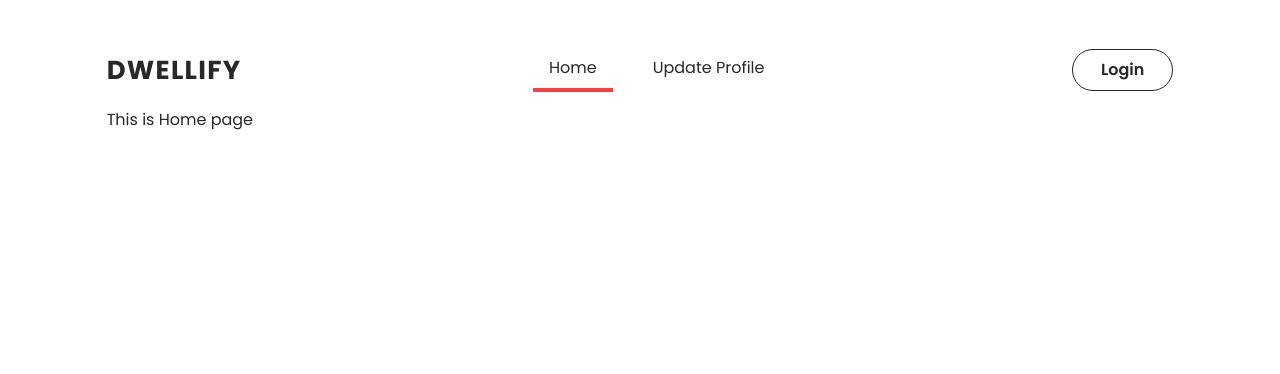
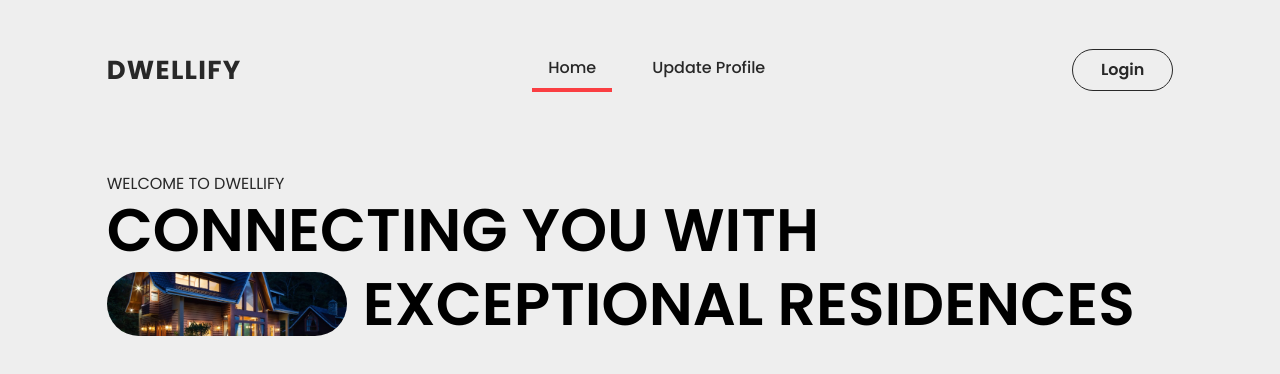
Before and after one commit to Yamin39/dwellify, a React (Vite) app: page / in a window 1280 px wide. Shown: the top 374 px of the page. Built offline with nearby package versions, Linux system fonts and the light colour scheme.

Commit message:
updated error page and added banner title

```diff
--- /dev/null
+++ b/src/components/Banner/Banner.jsx
@@ -0,0 +1,24 @@
+import bannerTextImg from "../../assets/images/banner-text.jpg";
+
+const Banner = () => {
+  return (
+    <div className="pt-12 sm:pt-14 md:pt-16">
+      <div className="text-center md:text-left">
+        <p className="text-primary-color text-sm md:text-base uppercase mb-1">Welcome to dwellify</p>
+        <div className="text-4xl md:text-[3.1rem] lg:text-[3.5rem] xl:text-6xl leading-tight text-black font-semibold uppercase">
+          <h1>
+            Connecting You with <span className="lg:hidden">Exceptional Residences</span>
+          </h1>
+          <div className="hidden lg:flex lg:items-center lg:gap-4 mt-3">
+            <div className="w-[7.25rem] xl:w-60 h-16 hidden lg:inline-block">
+              <img className="size-full rounded-full object-cover" src={bannerTextImg} />
+            </div>
+            <h1>Exceptional Residences</h1>
+          </div>
+        </div>
+      </div>
+    </div>
+  );
+};
+
+export default Banner;
--- a/src/index.css
+++ b/src/index.css
@@ -4,6 +4,11 @@
 @tailwind components;
 @tailwind utilities;
 
+body {
+  height: 100vh;
+  background-color: #EEEEEE;
+}
+
 @media screen and (max-width: 640px) {
   html {
     font-size: 3.5vw;
--- a/src/layouts/Root.jsx
+++ b/src/layouts/Root.jsx
@@ -3,7 +3,7 @@ import Navbar from "../pages/Shared/Navbar/Navbar";
 
 const Root = () => {
     return (
-        <div className="max-w-[1440px] w-10/12 mx-auto font-poppins text-primary-color my-6 md:my-8">
+        <div className="max-w-[1440px] w-10/12 mx-auto font-poppins text-primary-color py-6 md:py-8">
             <Navbar></Navbar>
             <Outlet></Outlet>
         </div>
--- a/src/pages/ErrorPage/ErrorPage.jsx
+++ b/src/pages/ErrorPage/ErrorPage.jsx
@@ -14,8 +14,8 @@ const ErrorPage = () => {
           <p className="text-lg font-medium max-w-96 mx-auto mt-5 mb-3">
             Looks like something went wrong and the page you are looking for can&apos;t be found.
           </p>
-          <Link to="/" className="btn h-auto px-7 py-5 bg-black text-white hover:bg-black hover:text-white hover:translate-x-2">
-            Go Back
+          <Link to="/" className="btn h-auto px-7 py-5 bg-black text-white hover:bg-black hover:text-white hover:scale-105">
+            Back to Home
           </Link>
         </div>
       </div>
--- a/src/pages/Home/Home.jsx
+++ b/src/pages/Home/Home.jsx
@@ -1,4 +1,5 @@
 import { Helmet } from "react-helmet-async";
+import Banner from "../../components/Banner/Banner";
 
 const Home = () => {
   return (
@@ -6,7 +7,7 @@ const Home = () => {
       <Helmet>
         <title>Home | Dwellify</title>
       </Helmet>
-      <p>This is Home page</p>
+      <Banner></Banner>
     </div>
   );
 };
--- a/src/pages/Shared/Navbar/Navbar.jsx
+++ b/src/pages/Shared/Navbar/Navbar.jsx
@@ -19,7 +19,7 @@ const Navbar = () => {
       <div>
         <div className="dropdown">
           <div tabIndex={0} role="button" className="btn px-2 btn-ghost lg:hidden">
-            <svg xmlns="http://www.w3.org/2000/svg" className="h-7 w-7" fill="none" viewBox="0 0 24 24" stroke="currentColor">
+            <svg xmlns="http://www.w3.org/2000/svg" className="size-7" fill="none" viewBox="0 0 24 24" stroke="currentColor">
               <path strokeLinecap="round" strokeLinejoin="round" strokeWidth="2" d="M4 6h16M4 12h8m-8 6h16" />
             </svg>
           </div>
@@ -31,8 +31,8 @@ const Navbar = () => {
           DWELLIFY
         </a>
       </div>
-      <div className=" hidden lg:flex">
-        <ul className="NavLink-container gap-6 menu menu-horizontal px-1 text-base">{links}</ul>
+      <div className="hidden lg:flex">
+        <ul className="NavLink-container gap-6 menu menu-horizontal px-1 font-medium text-base">{links}</ul>
       </div>
       <div>
         {user ? (
```
Also changed, not shown: src/assets/images/banner-text.jpg (added).
